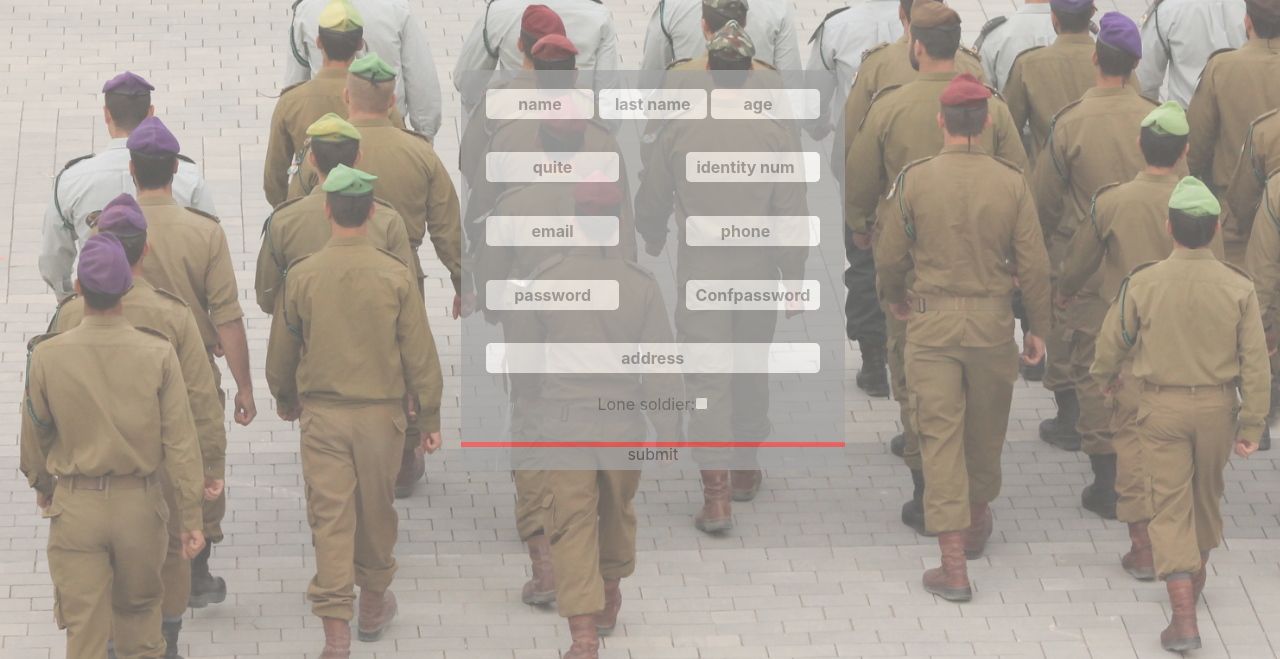
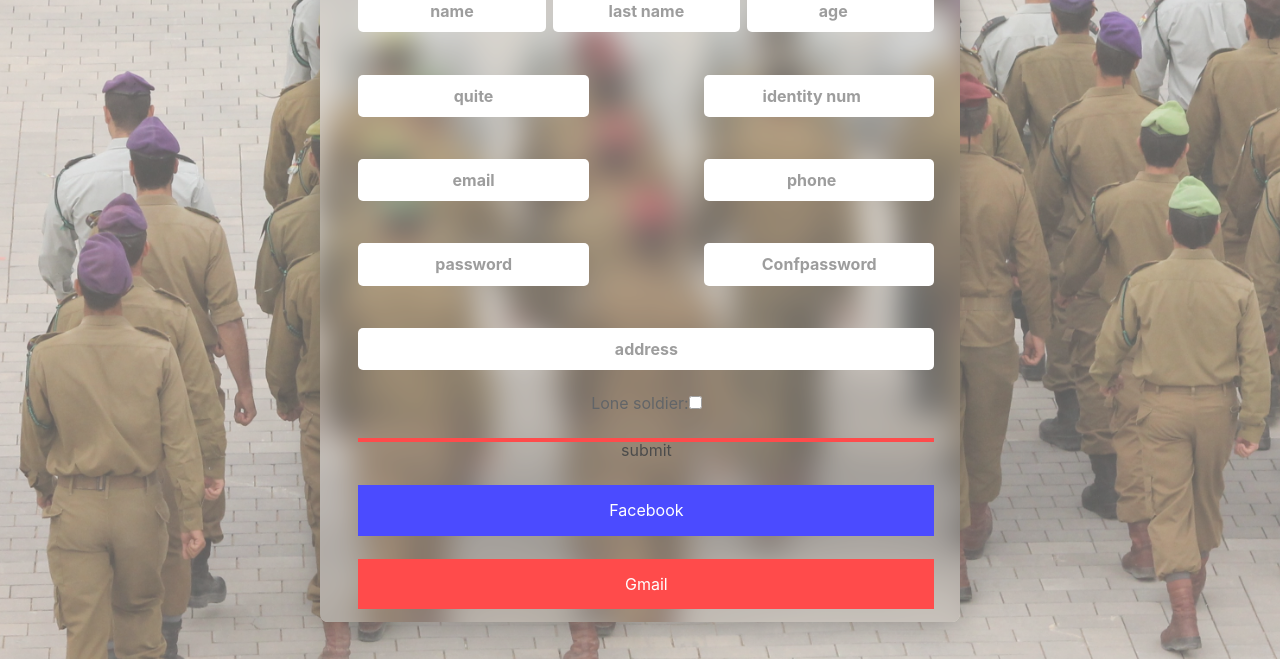
Before and after one commit to Astoul-Tsagaow1/Hosting-soldiers, a React (Create React App) app in the folder client/: page /SignUpSoldiers in a window 1280 px wide. Shown: the part 440-1099 px from the top of the page. Built offline with nearby package versions, Linux system fonts and the light colour scheme.

Commit message:
Advance Styling sign up soliders

```diff
--- a/client/src/SignUpSoldiers.css
+++ b/client/src/SignUpSoldiers.css
@@ -10,6 +10,33 @@
     background-size: cover;
     opacity: 0.7;
 }
+.contentSoldiers{
+    background: inherit;
+   width: 50%; /* =cw */
+   height: 80%; /* =ch */
+   border-radius: 8px;
+   box-shadow: 0 0 32px rgba(0, 0, 0, 0.5);
+   position: absolute;
+   top: 52%; /* =ct */
+   left: 50%; /* =cl */
+   transform: translate(-50%, -50%);
+   overflow: hidden;
+}
+.blurSoldiers{
+    background: inherit;
+    height: 100vh; /* h */
+    width: 166.667%;
+    position: absolute;
+    left:-25%;
+    top: 25%;
+    right: 10%;
+    transform: translate(
+      -10%,
+      -30%
+    ); /* - [cl - (cw/2)] % ,  -[ct - (ch/2)] % */
+    filter: blur(15px);
+    z-index: -1;
+}
 .warpInputs{
     position: absolute;
     top: 50%;
@@ -18,13 +45,14 @@
     border-radius: 5px;
     display: flex;
     flex-direction: column;
-    width: 45%;
+    /* width: 1%; */
     height: 400px;
     align-items: center;
     justify-content: space-evenly;
-    background-color: gray;
-    opacity: 0.7;
-
+    /* background-color: gray; */
+    /* opacity: 0.7; */
+    width: 200px;
+    /* border: solid; */
 }
 .inputs{
     border-radius:5px;
@@ -37,7 +65,8 @@
     justify-content: space-between;
     align-items: center;
     height: 15%;
-    width: 87%;
+    width: 100%;
+    /* border: solid; */
 }
 .personal-details-item{
     height: 50%;
@@ -49,11 +78,13 @@
     justify-content: space-between;
     align-items: center;
     height: 15%;
-    width: 87%;
+    width: 100%;
+    /* border: solid; */
 }
 .military-item{
     height: 50%;
     width: 40%;
+
 }
 /* contact details */
 .contact-details{
@@ -61,7 +92,8 @@
     justify-content: space-between;
     align-items: center;
     height: 15%;
-    width: 87%;
+    width: 100%;
+    /* border: solid; */
 }
 .contact-details-item{
     height: 50%;
@@ -72,7 +104,8 @@
     justify-content: space-between;
     align-items: center;
     height: 15%;
-    width: 87%;
+    width: 100%;
+    /* border: solid; */
 }
 .password-item{
     height: 50%;
@@ -83,7 +116,8 @@
     justify-content: center;
     align-items: center;
     height: 15%;
-    width: 87%;
+    width: 100%;
+    /* border: solid; */
 }
 .Address{
     height: 50%;
@@ -93,15 +127,25 @@
 .warpButton{
     width: 100%;
     text-align: center;
+    /* border: solid; */
 }
 #button{
     width: 50%;
     border-radius: 5px;
     font-weight: bold;
 }
+.facebook{
+    background-color: blue;
+    color: white;
+}
+.gmail{
+    background-color: red;
+    color: white;
+}
 @media screen and (min-width: 1000px){
     .warpInputs{
-        width: 30%;
+        width: 90%;
+        height: 100%;
         top: 48%
     }
 }
--- a/client/src/SignUpSoldiers.js
+++ b/client/src/SignUpSoldiers.js
@@ -68,6 +68,9 @@ export default class SignUpSoldiers extends Component{
         return (
             <div className="warpFprPOsition">
                 {this.state.flage?<Redirect to = '/SoldiersPage'/>:""}
+                <div className = "contentSoldiers">
+
+
                 <form className="warpInputs" onSubmit = {this.handelSubmit}>
 
                     <div className="personal-details">
@@ -102,10 +105,16 @@ export default class SignUpSoldiers extends Component{
                     <div className = "warpButton">
                        <button type = "submit" > submit </button>
                     </div>
+                    <button className = "facebook" > Facebook </button>
+                    <button className = "gmail" > Gmail </button>
 
                     {/* warp all inputs */}
                 </form>
                 {/* warp for position */}
+                <div className = "blurSoldiers">
+
+                </div>
+                </div>
             </div>
         )
     }
```
